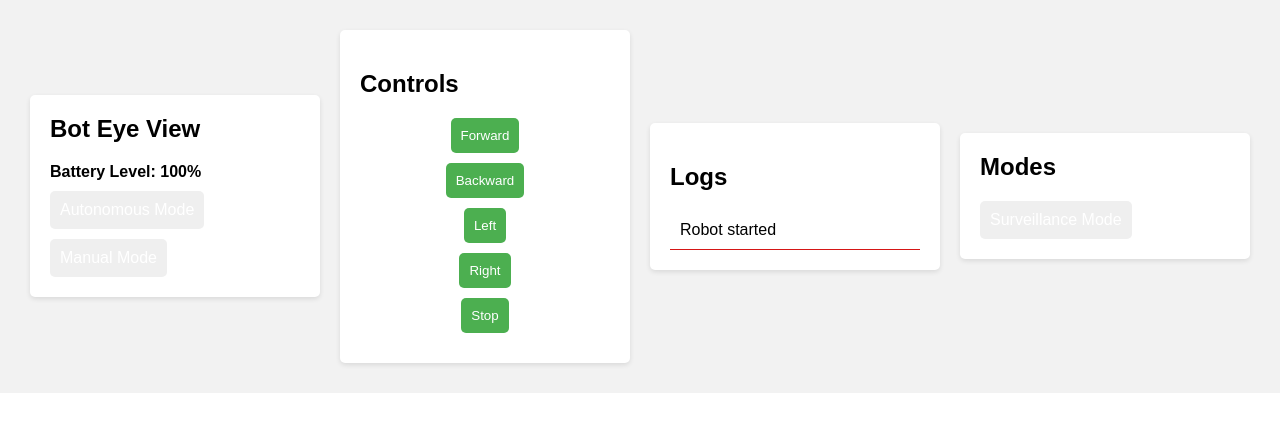
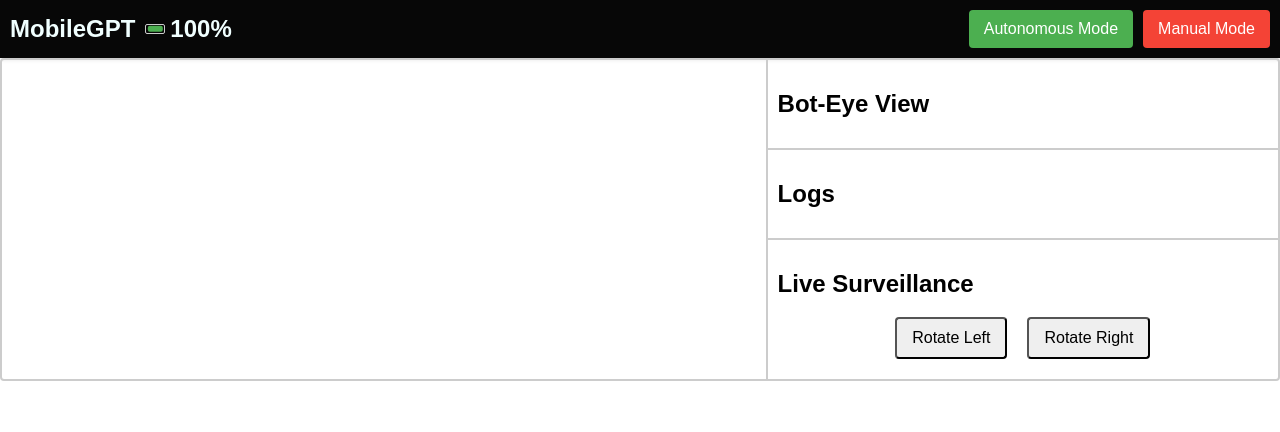
Before and after one commit to ishikkkkaaaa/mobile-gpt, a Flask app: page / in a window 1280 px wide. Shown: the top 432 px of the page. Run offline with Flask 3, Linux system fonts and the light colour scheme.

Commit message:
revamped the UI

```diff
--- a/static/style.css
+++ b/static/style.css
@@ -8,117 +8,155 @@ body {
     margin: 0;
 }
 
-/* Dashboard styles */
-.dashboard {
+
+.navbar {
     display: flex;
     justify-content: space-between;
     align-items: center;
-    background-color: #f2f2f2;
-    padding: 20px;
+    background-color: #070707;
+    padding: 10px;
+    box-shadow: 0 2px 4px rgba(0, 0, 0, 0.1);
   }
 
-.status, .controls, .logs, .modes {
-    flex-basis: 25%;
-    margin: 10px;
+  .navbar-brand {
+    display: flex;
+    align-items: center;
   }
 
-.status, .modes {
-    background-color: #fff;
-    padding: 20px;
-    border-radius: 5px;
-    box-shadow: 0 2px 5px rgba(0, 0, 0, 0.1);
-}
-
-.status h2, .modes h2 {
-    margin-top: 0;
-}
-
-.status p {
-    margin: 10px 0;
+  .navbar-brand span {
+    font-size: 24px;
     font-weight: bold;
   }
 
-.status button, .modes button {
-    display: block;
-    margin-top: 10px;
-    padding: 10px;
-    border: none;
-    border-radius: 5px;
-    cursor: pointer;
-    font-size: 16px;
-    color: #fff;
+  .battery-level {
+    display: flex;
+    align-items: center;
+    margin-left: 10px;
   }
 
-.controls, .logs {
-    background-color: #fff;
-    padding: 20px;
-    border-radius: 5px;
-    box-shadow: 0 2px 5px rgba(0, 0, 0, 0.1);
+  .battery-icon {
+    display: inline-block;
+    width: 20px;
+    height: 10px;
+    border: 1px solid #ccc;
+    border-radius: 2px;
+    position: relative;
+    margin-right: 5px;
   }
 
-.controls button {
+  .battery-icon::before {
+    content: "";
     display: block;
-    margin: 10px auto;
-    padding: 10px;
+    width: 80%;
+    height: 80%;
+    background-color: #4CAF50;
+    border-radius: 2px;
+    position: absolute;
+    top: 50%;
+    left: 50%;
+    transform: translate(-50%, -50%);
+  }
+
+  .battery-percentage {
+    font-size: 14px;
+    color:azure;
+  }
+
+  .navbar-buttons {
+    display: flex;
+    justify-content: flex-end;
+    align-items: center;
+  }
+
+  .btn {
+    display: inline-block;
+    border-radius: 4px;
+    padding: 10px 15px;
+    font-size: 16px;
+    cursor: pointer;
+    margin-left: 10px;
+    transition: background-color 0.3s ease;
+  }
+
+  .btn-primary {
     background-color: #4CAF50;
     color: #fff;
     border: none;
-    border-radius: 5px;
-    cursor: pointer;
   }
 
-.logs ul {
-    padding: 0;
-    margin: 0;
-    list-style: none;
+  .btn-primary:hover {
+    background-color: #3e8e41;
   }
 
-.logs li {
-    padding: 10px;
-    border-bottom: 1px solid #d51616;
+  .btn-secondary {
+    background-color: #f44336;
+    color: #fff;
+    border: none;
   }
 
-/* Surveillance mode styles */
-.surveillance-mode {
-    position: absolute;
-    top: 0;
-    left: 0;
-    width: 100%;
-    height: 100%;
-    display: none;
-    background-color: #000;
+  .btn-secondary:hover {
+    background-color: #c62828;
   }
 
-.camera-container {
-    position: relative;
-    height: 100%;
+  .dashboard {
+    display: flex;
+    flex-wrap: wrap;
+    border: 2px solid #ccc;
+    border-radius: 4px;
   }
 
-#camera {
-    position: absolute;
-    top: 0;
-    left: 0;
-    width: 100%;
-    height: 100%;
-    object-fit: cover;
+  .dashboard-left {
+    flex-basis: 60%;
+    border-right: 2px solid #ccc;
   }
 
-.camera-container button {
-    position: absolute;
-    bottom: 20px;
-    padding: 10px;
-    background-color: #4CAF50;
-    color: #fff;
-    border: none;
-    border-radius: 5px;
-    cursor: pointer;
-    font-size: 16px;
+  .dashboard-right {
+    flex-basis: 40%;
+    display: flex;
+    flex-direction: column;
   }
 
-.camera-container button#rotate-left {
-    left: 20px;
+  .dashboard-row {
+    flex-basis: 50%;
+    border-bottom: 2px solid #ccc;
+    padding: 10px;
   }
 
-.camera-container button#rotate-right {
-    right: 20px;
+  .dashboard-row:last-child {
+    border-bottom: none;
   }
+
+  .dashboard-surveillance {
+    flex-basis: 50%;
+    padding: 10px;
+    display: flex;
+    flex-direction: column;
+  }
+
+  .surveillance-buttons {
+    display: flex;
+    justify-content: center;
+    margin-bottom: 10px;
+  }
+
+  .rotate-left,
+  .rotate-right {
+    margin-right: 10px;
+  }
+
+  @media only screen and (max-width: 768px) {
+    .dashboard {
+      flex-direction: column;
+    }
+
+    .dashboard-left,
+    .dashboard-right {
+      flex-basis: 100%;
+      border-right: none;
+    }
+
+    .dashboard-row {
+      flex-basis: 100%;
+      border-bottom: none;
+    }
+  }
--- a/templates/home.html
+++ b/templates/home.html
@@ -5,40 +5,46 @@
 	<link rel="stylesheet" href="/static/style.css">
 </head>
 <body>
+
+    <nav class="navbar">
+        <div class="navbar-brand">
+          <span style="color:azure">MobileGPT</span>
+          <div class="battery-level">
+            <span class="battery-icon"></span>
+            <span class="battery-percentage">100%</span>
+          </div>
+        </div>
+        <div class="navbar-buttons">
+          <button class="btn btn-primary">Autonomous Mode </button>
+          <button class="btn btn-secondary">Manual Mode</button>
+        </div>
+      </nav>
+
       <div class="dashboard">
-		<div class="status">
-			<h2>Bot Eye View</h2>
-			<p>Battery Level: <span id="battery-level">100%</span></p>
-			<button id="autonomous-mode">Autonomous Mode</button>
-			<button id="manual-mode">Manual Mode</button>
+        <div class="dashboard-left">
+          <!-- Left side content -->
         </div>
-		<div class="controls">
-			<h2>Controls</h2>
-			<button id="forward">Forward</button>
-			<button id="backward">Backward</button>
-			<button id="left">Left</button>
-			<button id="right">Right</button>
-			<button id="stop">Stop</button>
+        <div class="dashboard-right">
+          <div class="dashboard-row">
+            <h2>Bot-Eye View</h2>
+            <!-- Bot-eye view content -->
           </div>
-		<div class="logs">
+          <div class="dashboard-row">
             <h2>Logs</h2>
-			<ul id="log-list">
-				<li>Robot started</li>
-			</ul>
+            <!-- Logs content -->
           </div>
-		<div class="modes">
-			<h2>Modes</h2>
-			<button id="surveillance-mode">Surveillance Mode</button>
+          <div class="dashboard-surveillance">
+            <h2>Live Surveillance</h2>
+            <div class="surveillance-buttons">
+              <button class="rotate-left btn">Rotate Left</button>
+              <button class="rotate-right btn">Rotate Right</button>
+            </div>
+            <!-- Surveillance video -->
+          </div>
         </div>
       </div>
 
-	<div class="surveillance-mode">
-		<div class="camera-container">
-			<img src="surveillance-camera.png" alt="Surveillance Camera" id="camera">
-			<button id="rotate-left">Rotate Left</button>
-			<button id="rotate-right">Rotate Right</button>
-		</div>
-	</div>
+
 
 	<script src="script.js"></script>
 </body>
```
Lines whose indentation alone changed are shown as unchanged.
